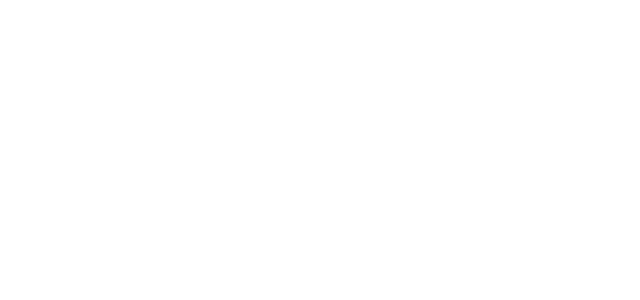
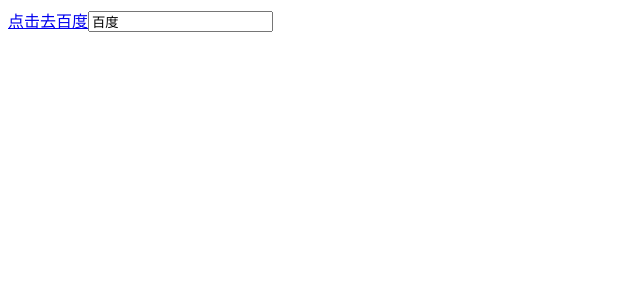
Before and after one commit to xiyou787/vue-demo, a Vue app: page / in a window 1280 px wide. Shown: the top 300 px of the page, without its empty margins (0-640 px from the left). Built offline with nearby package versions, Linux system fonts and the light colour scheme.

Commit message:
第二次提交

```diff
--- a/src/App.vue
+++ b/src/App.vue
@@ -1,9 +1,19 @@
 <template>
-  <div></div>
+  <div>
+    <a :href="url">点击去{{ name }}</a>
+    <input type="text" v-model="name" />
+  </div>
 </template>
 
 <script>
-export default {};
+export default {
+  data() {
+    return {
+      name: "百度",
+      url: "www.baidu.com",
+    };
+  },
+};
 </script>
 
 <style>
```
